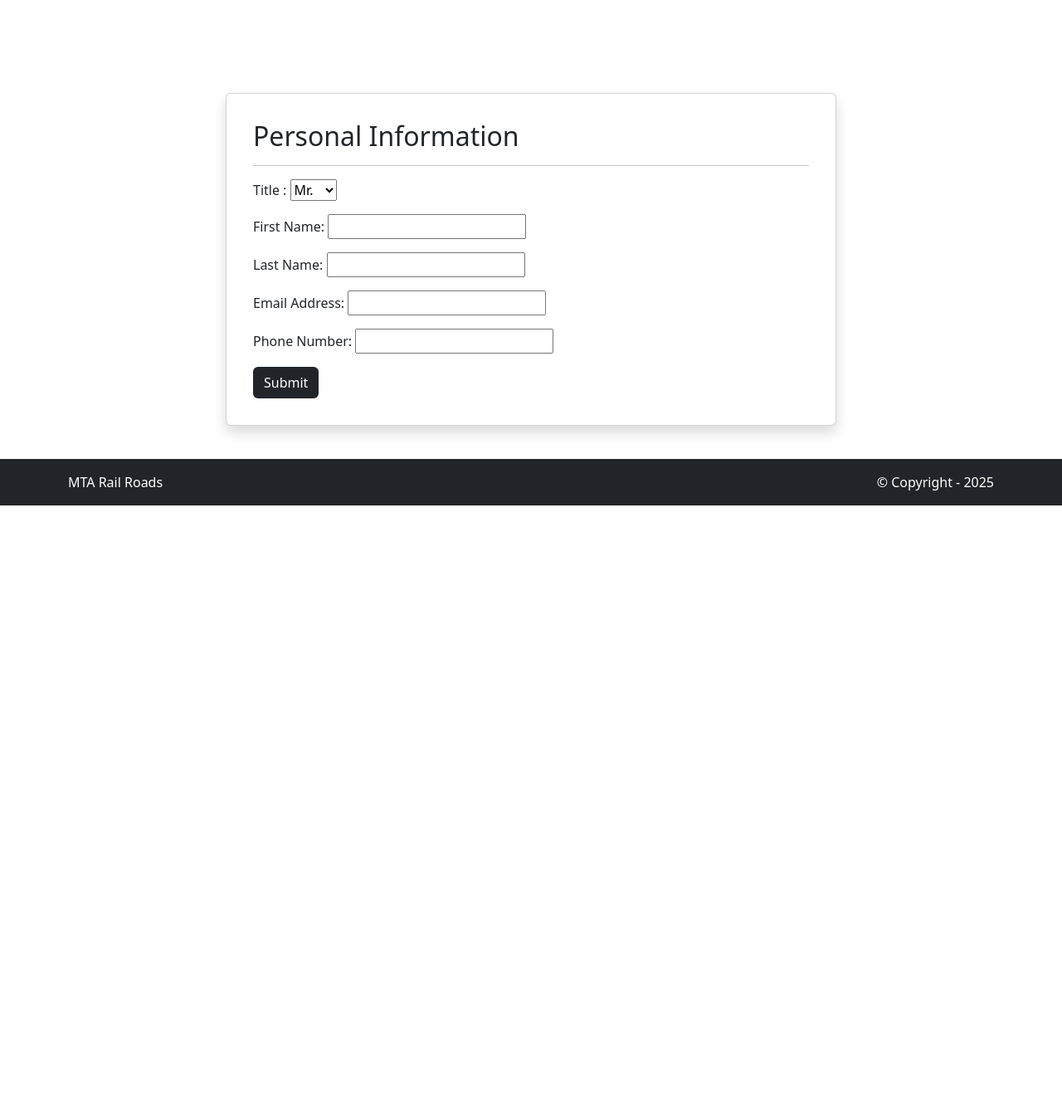
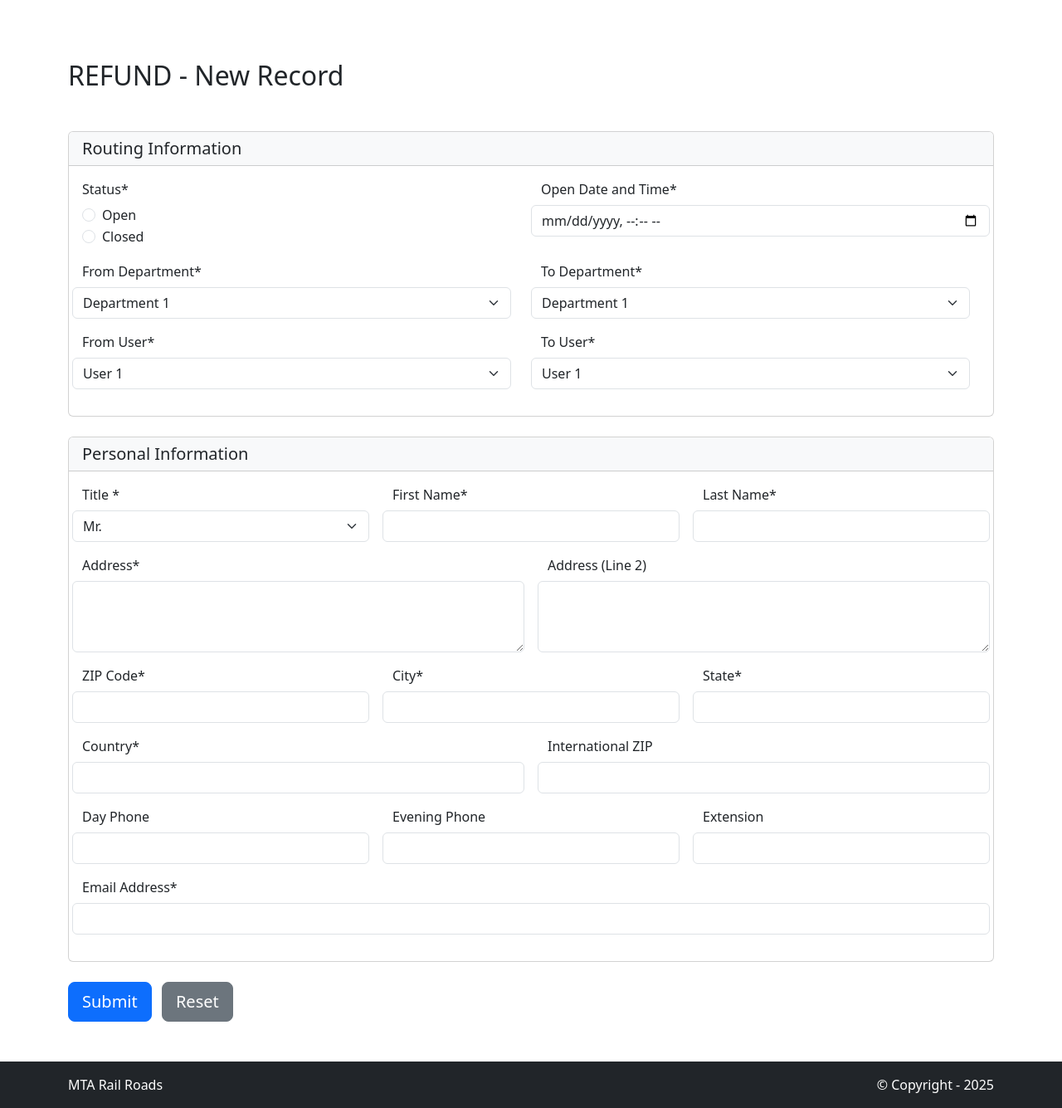
Before and after one commit to yeswanth-fullstack/mta, a Django app: page /refund/ in a window 1280 px wide. Shown: the part 72-1407 px from the top of the page at 83% size. Before the commit the page ends 681 px from the top, so only its background shows below. Run offline with Django 5.2, Linux system fonts and the light colour scheme; some libraries are stand-ins or nearby versions.

Commit message:
forms changes

```diff
--- a/home/forms.py
+++ b/home/forms.py
@@ -1,11 +1,156 @@
 from django import forms
+from crispy_forms.helper import FormHelper
+from crispy_forms.layout import Layout, Row, Column
 
 
-class PersonalInformation(forms.Form):
+class BaseFormTemplate(forms.Form):
+    def __init__(self, *args, **kwargs):
+        super().__init__(*args, **kwargs)
+        self.helper = FormHelper()
+        self.helper.form_tag = False
+        self.helper.disable_csrf = True
+        self.helper.label_class = "form-label"
+        self.helper.form_class = "form-horizontal"
+
+
+class RoutingInformation(BaseFormTemplate):
+    status = forms.ChoiceField(
+        choices=[
+            ("open", "Open"),
+            ("closed", "Closed"),
+        ],
+        widget=forms.RadioSelect,
+        label="Status",
+    )
+    open_date_time = forms.DateTimeField(
+        label="Open Date and Time",
+        widget=forms.DateTimeInput(attrs={"type": "datetime-local"}),
+    )
+    from_department = forms.ChoiceField(
+        choices=[("dept1", "Department 1"), ("dept2", "Department 2")],
+        label="From Department",
+    )
+    from_user = forms.ChoiceField(
+        choices=[("user1", "User 1"), ("user2", "User 2")], label="From User"
+    )
+    to_department = forms.ChoiceField(
+        choices=[("dept1", "Department 1"), ("dept2", "Department 2")],
+        label="To Department",
+    )
+    to_user = forms.ChoiceField(
+        choices=[("user1", "User 1"), ("user2", "User 2")], label="To User"
+    )
+
+    def __init__(self, *args, **kwargs):
+        super().__init__(*args, **kwargs)
+        self.helper.layout = Layout(
+            Row(
+                Column(
+                    "status",
+                ),
+                Column(
+                    "open_date_time",
+                ),
+            ),
+            Row(
+                Column(
+                    Row(
+                        "from_department",
+                    ),
+                    Row(
+                        "from_user",
+                    ),
+                ),
+                Column(
+                    Row(
+                        "to_department",
+                    ),
+                    Row(
+                        "to_user",
+                    ),
+                ),
+            ),
+        )
+
+
+class PersonalInformation(BaseFormTemplate):
     title = forms.ChoiceField(
         choices=[("mr", "Mr."), ("ms", "Ms."), ("mrs", "Mrs.")], label="Title "
     )
     first_name = forms.CharField(max_length=30, label="First Name")
     last_name = forms.CharField(max_length=30, label="Last Name")
+    address1 = forms.CharField(
+        widget=forms.Textarea(attrs={"rows": 3}), label="Address"
+    )
+    address2 = forms.CharField(
+        widget=forms.Textarea(attrs={"rows": 3}),
+        label="Address (Line 2)",
+        required=False,
+    )
+    zip_code = forms.CharField(max_length=10, label="ZIP Code")
+    city = forms.CharField(max_length=50, label="City")
+    state = forms.CharField(max_length=50, label="State")
+    country = forms.CharField(max_length=50, label="Country")
+    international_zip = forms.CharField(
+        max_length=20, label="International ZIP", required=False
+    )
+    day_phone = forms.CharField(max_length=15, label="Day Phone", required=False)
+    evening_phone = forms.CharField(
+        max_length=15, label="Evening Phone", required=False
+    )
+    extension = forms.CharField(max_length=10, label="Extension", required=False)
     email = forms.EmailField(label="Email Address")
-    phone_number = forms.CharField(max_length=15, label="Phone Number", required=False)
+
+    def __init__(self, *args, **kwargs):
+        super().__init__(*args, **kwargs)
+        self.helper.layout = Layout(
+            Row(
+                Column("title", css_class="me-2"),
+                Column("first_name", css_class="mx-2"),
+                Column("last_name", css_class="ms-2"),
+            ),
+            Row(
+                Column("address1", css_class="me-2"),
+                Column("address2", css_class="ms-2"),
+            ),
+            Row(
+                Column("zip_code", css_class="me-2"),
+                Column("city", css_class="mx-2"),
+                Column("state", css_class="ms-2"),
+            ),
+            Row(
+                Column("country", css_class="me-2"),
+                Column("international_zip", css_class="ms-2"),
+            ),
+            Row(
+                Column("day_phone", css_class="me-2"),
+                Column("evening_phone", css_class="mx-2"),
+                Column("extension", css_class="ms-2"),
+            ),
+            "email",
+        )
+
+
+class ReasonStatusInformation(BaseFormTemplate):
+    status = forms.ChoiceField(
+        choices=[
+            ("pending", "Pending"),
+            ("approved", "Approved"),
+            ("denied", "Denied"),
+        ],
+        widget=forms.RadioSelect,
+        label="Status",
+    )
+    reason = forms.CharField(
+        widget=forms.Textarea(attrs={"rows": 4}), label="Reason for Refund"
+    )
+    status_update = forms.CharField(
+        widget=forms.Textarea(attrs={"rows": 4}), label="Status Update"
+    )
+
+    def __init__(self, *args, **kwargs):
+        super().__init__(*args, **kwargs)
+        self.helper.layout = Layout(
+            "reason",
+            "status_update",
+        )
--- a/home/templates/home/refund.html
+++ b/home/templates/home/refund.html
@@ -1,22 +1,26 @@
-{% extends 'base.html' %} {% block content %}
-<div class="p-3 mt-4">
-  <div class="container">
-    <div class="row justify-content-center">
-      <div class="col-md-8">
-        <div class="card shadow p-3 mb-4 rounded">
-          <div class="card-body">
-            <h2>Personal Information</h2>
-            <hr />
-            <form method="POST">
-              {% csrf_token %} {{ template_data.form.as_p }}
-              <button type="submit" class="btn bg-dark text-white">
-                Submit
-              </button>
-            </form>
-          </div>
+{% extends 'base.html' %} {% block content %} {% load crispy_forms_tags %}
+
+<div class="container">
+  <h2>REFUND - New Record</h2>
+  <div class="mt-5 mb-5">
+    <form id="profile-form" method="post" action="#" novalidate>
+      {% csrf_token %} {% for form in template_data.forms %}
+      <div class="card mb-4">
+        <div class="card-header bg-light">
+          <h5 class="mb-0">{{ form.title }}</h5>
         </div>
+        <div class="card-body">{% crispy form.form %}</div>
       </div>
-    </div>
+      {% endfor %}
+
+      <div class="mt-4">
+        <button type="submit" class="btn btn-primary btn-lg">Submit</button>
+        <button type="reset" class="btn btn-secondary btn-lg ms-2">
+          Reset
+        </button>
+      </div>
+    </form>
   </div>
 </div>
+
 {% endblock content %}
--- a/home/views.py
+++ b/home/views.py
@@ -1,5 +1,5 @@
 from django.shortcuts import render
-from .forms import PersonalInformation
+from .forms import PersonalInformation, RoutingInformation
 
 JSON_data = [
     {
@@ -599,9 +599,17 @@ def refund(request):
     template_data = {}
     template_data["title"] = "Refund Form"
     if request.method == "GET":
-        form = PersonalInformation()
-        template_data["form"] = form
-        return render(request, "home/refund.html", {"template_data": template_data})
+        routing_form = RoutingInformation(prefix="routing")
+        personal_form = PersonalInformation(prefix="personal")
+        template_data["forms"] = [
+            {"title": "Routing Information", "form": routing_form},
+            {"title": "Personal Information", "form": personal_form},
+        ]
+        return render(
+            request,
+            "home/refund.html",
+            {"template_data": template_data},
+        )
     elif request.method == "POST":
         form = PersonalInformation(request.POST)
         if form.is_valid():
@@ -613,4 +621,4 @@ def refund(request):
                 {"data": cleaned_data},
             )
         else:
-            return render(request, "home/refund.html", {"form": form})
+            return render(request, "home/refund.html", {"template_data": template_data})
--- a/mta/settings.py
+++ b/mta/settings.py
@@ -39,7 +39,13 @@ INSTALLED_APPS = [
     "django.contrib.messages",
     "django.contrib.staticfiles",
     "home",
+    "crispy_forms",
+    "crispy_bootstrap5",
 ]
+
+CRISPY_ALLOWED_TEMPLATE_PACKS = "bootstrap5"
+CRISPY_TEMPLATE_PACK = "bootstrap5"
+CRISPY_FAIL_SILENTLY = False
 
 MIDDLEWARE = [
     "django.middleware.security.SecurityMiddleware",
```
Also changed, not shown: 1 other file.
